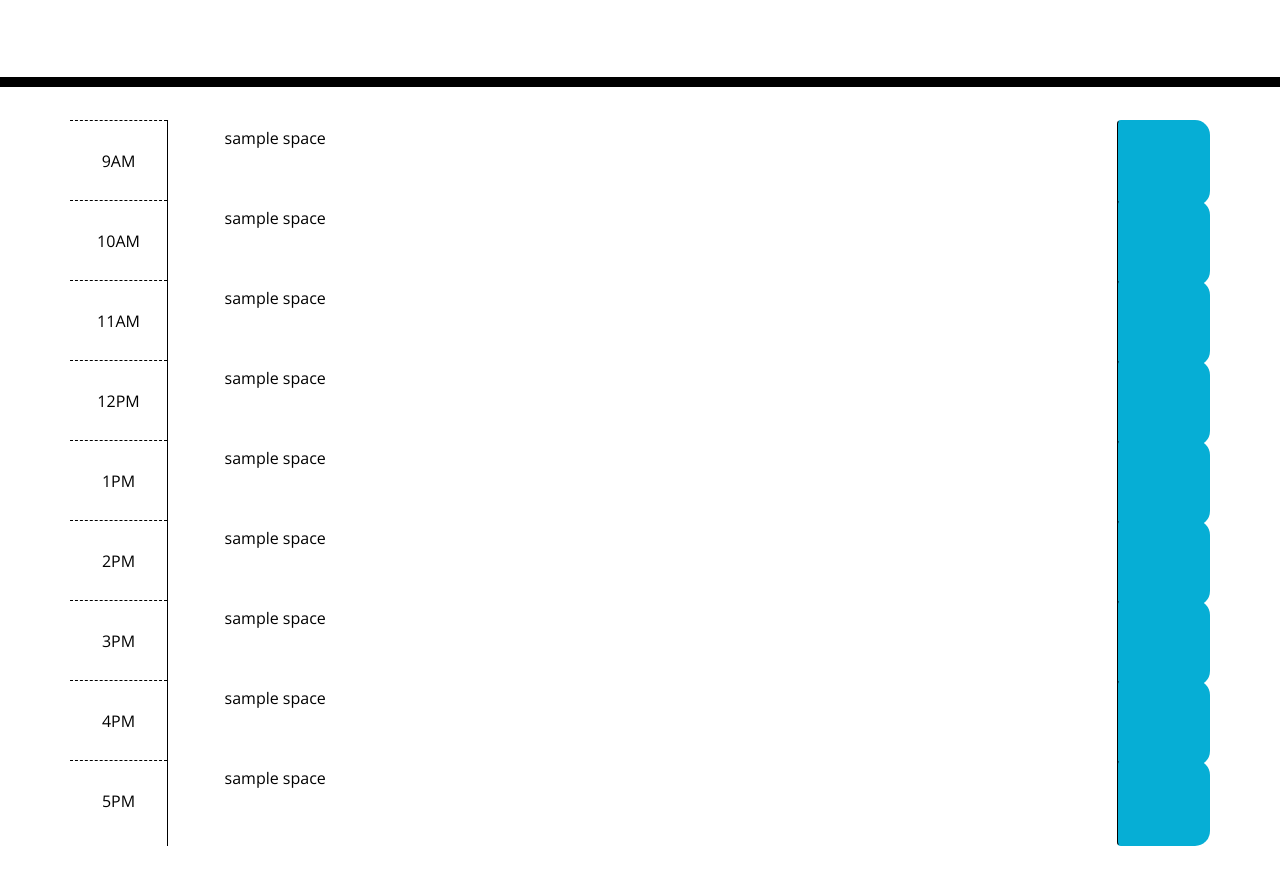
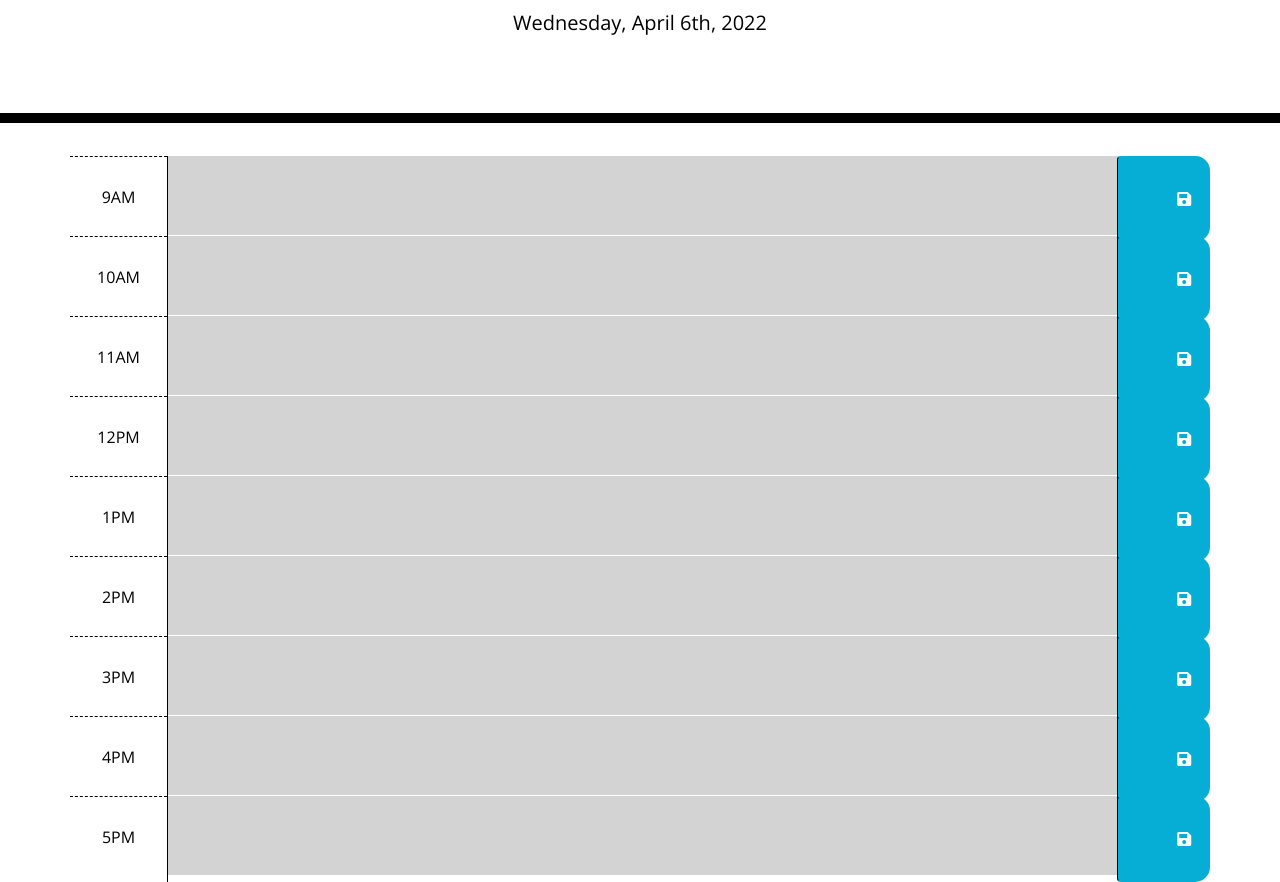
Before and after one commit to justjulio95/calendar-project, a plain HTML site: page index.html in a window 1280 px wide. Shown: the part 181-1063 px from the top of the page. Before the commit the page ends 1027 px from the top, so only its background shows below. Drawn offline with nearby package versions, Linux system fonts and the light colour scheme; a web font is replaced by a local one.

Commit message:
managed to establish current time and compare it to listed time in calendar

```diff
--- a/assets/css/style.css
+++ b/assets/css/style.css
@@ -65,7 +65,7 @@ textarea{
   color: white;
 }
 
-.saveBtn span:hover {
+.saveBtn i:hover {
   font-size: 20px;
   transition: all .3s ease-in-out;
 }
--- a/assets/js/logic.js
+++ b/assets/js/logic.js
@@ -0,0 +1,44 @@
+//Get the current date using moment.js
+var currentDate = moment().format('dddd, MMMM Do, YYYY');
+//put the current date to the screen
+$("#currentDay").text(currentDate);
+
+//store the current hour in 12 hr day format
+//Maybe I can use the below when I figure out how to compare that successfully to straight numbers
+//let formattedTime = new Date().toLocaleTimeString('en-US');
+
+//store currentTime in 24 hr day format
+var currentHour = moment().hours();
+
+// find a way to check the below function every half hour???
+//make a function to compare current time to hour blocks
+$(".time-block").each(function () {
+    // grab the listed hour to compare
+    var calendarHour = parseInt($(this).attr("id"));
+    //Compare the time and calendarHour and mark them accordingly
+    if (currentHour === calendarHour) {
+        $(this).addClass("present");
+    }
+    else if (currentHour < calendarHour) {
+        $(this).addClass("future");
+    }
+    else {
+        $(this).addClass("past");
+    }
+});
+
+//test for clicks in textarea
+$("button").on("click", function() {
+    var hour = $(this).parent().attr("id");
+    var task = $(this).siblings("textarea").val().trim()
+
+    var calendarItem = localStorage.setItem(hour, task)
+})
+
+/*function loadTasks() {
+    var tasksList = localStorage.getItem(hour, task);
+
+    if (!tasksList) {
+
+    }
+}*/
--- a/index.html
+++ b/index.html
@@ -19,119 +19,103 @@
       <p id="currentDay" class="lead"></p>
     </header>
 
+    <!--Not the happiest about having to hardcode timeblocks to compare in moment.js.
+      But documentation leads me nowhere... May I can ask in office hours-->
     <div class="container">
       <!--9 O'CLOCK BLOCK-->
-      <div class="row time-block">
+      <div id="9" class="row time-block">
         <div class="col hour">
           9AM
         </div>
-        <textarea class="col-10 description">
-          sample space
-        </textarea>
+        <textarea class="col-10 description"></textarea>
         <button class="col btn saveBtn">
-          <span class="oi oi-inbox"></span>
+          <i class="fas fa-save"></i>
         </button>
       </div>
       <!--10 O'CLOCK BLOCK-->
-      <div class="row time-block">
+      <div id="10" class="row time-block">
         <div class="col hour">
           10AM
         </div>
-        <textarea class="col-10 description">
-          sample space
-        </textarea>
+        <textarea class="col-10 description"></textarea>
         <button class="col btn saveBtn">
-          <span class="oi oi-inbox"></span>
+          <i class="fas fa-save"></i>
         </button>
       </div>
       <!--11 O'CLOCK BLOCK-->
-      <div class="row time-block">
+      <div id="11" class="row time-block">
         <div class="col hour">
           11AM
         </div>
-        <textarea class="col-10 description">
-          sample space
-        </textarea>
+        <textarea class="col-10 description"></textarea>
         <button class="col btn saveBtn">
-          <span class="oi oi-inbox"></span>
+          <i class="fas fa-save"></i>
         </button>
       </div>
       <!--12 O'CLOCK BLOCK-->
-      <div class="row time-block">
+      <div id="12" class="row time-block">
         <div class="col hour">
           12PM
         </div>
-        <textarea class="col-10 description">
-          sample space
-        </textarea>
+        <textarea class="col-10 description"></textarea>
         <button class="col btn saveBtn">
-          <span class="oi oi-inbox"></span>
+          <i class="fas fa-save"></i>
         </button>
       </div>
       <!--1 O'CLOCK BLOCK-->
-      <div class="row time-block">
+      <div id="13" class="row time-block">
         <div class="col hour">
           1PM
         </div>
-        <textarea class="col-10 description">
-          sample space
-        </textarea>
+        <textarea class="col-10 description"></textarea>
         <button class="col btn saveBtn">
-          <span class="oi oi-inbox"></span>
+          <i class="fas fa-save"></i>
         </button>
       </div>
       <!--2 O'CLOCK BLOCK-->
-      <div class="row time-block">
+      <div id="14" class="row time-block">
         <div class="col hour">
           2PM
         </div>
-        <textarea class="col-10 description">
-          sample space
-        </textarea>
+        <textarea class="col-10 description"></textarea>
         <button class="col btn saveBtn">
-          <span class="oi oi-inbox"></span>
+          <i class="fas fa-save"></i>
         </button>
       </div>
       <!--3 O'CLOCK BLOCK-->
-      <div class="row time-block">
+      <div id="15" class="row time-block">
         <div class="col hour">
           3PM
         </div>
-        <textarea class="col-10 description">
-          sample space
-        </textarea>
+        <textarea class="col-10 description"></textarea>
         <button class="col btn saveBtn">
-          <span class="oi oi-inbox"></span>
+          <i class="fas fa-save"></i>
         </button>
       </div>
       <!--4 O'CLOCK BLOCK-->
-      <div class="row time-block">
+      <div id="16" class="row time-block">
         <div class="col hour">
           4PM
         </div>
-        <textarea class="col-10 description">
-          sample space
-        </textarea>
+        <textarea class="col-10 description"></textarea>
         <button class="col btn saveBtn">
-          <span class="oi oi-inbox"></span>
+          <i class="fas fa-save"></i>
         </button>
       </div>
       <!--5 O'CLOCK BLOCK-->
-      <div class="row time-block">
+      <div id="17" class="row time-block">
         <div class="col hour">
           5PM
         </div>
-        <textarea class="col-10 description">
-          sample space
-        </textarea>
+        <textarea class="col-10 description"></textarea>
         <button class="col btn saveBtn">
-          <span class="oi oi-inbox"></span>
+          <i class="fas fa-save"></i>
         </button>
       </div>
-      <!-- Timeblocks go here -->
     </div>
 
     <script src="https://code.jquery.com/jquery-3.4.1.min.js"></script>
     <script src="https://cdnjs.cloudflare.com/ajax/libs/moment.js/2.24.0/moment.min.js"></script>
+    <script src="./assets/js/logic.js"></script>
   </body>
 </html>
```
